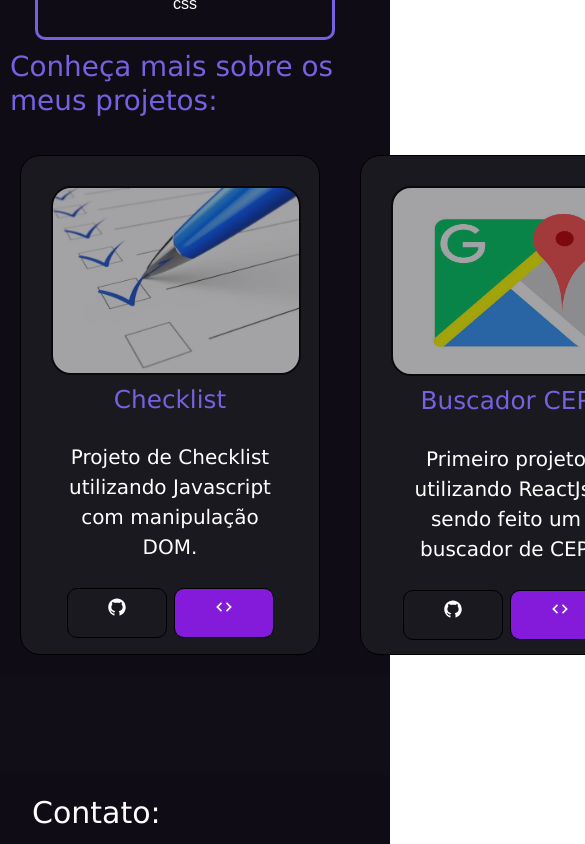
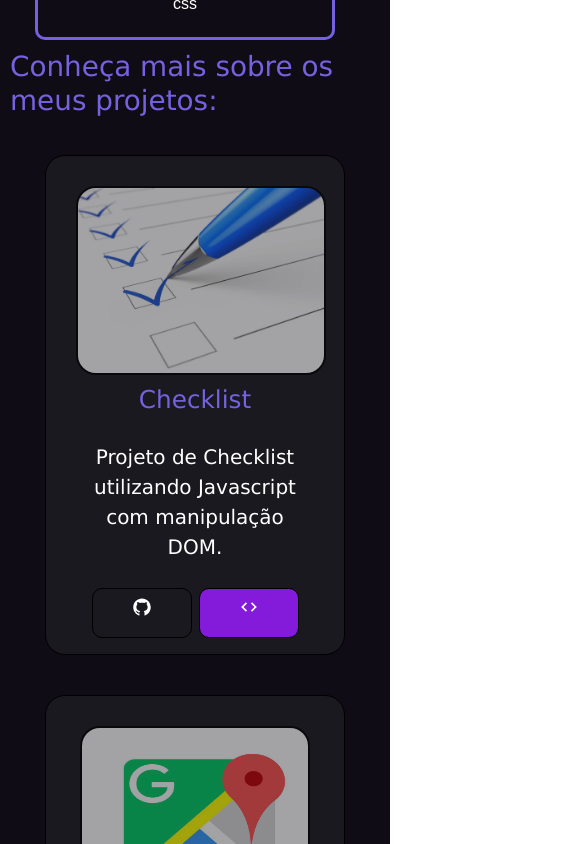
Before and after one commit to Cardwx/PORTEFOLIO-GITHUB-PAGES, a React (Create React App) app: page / in a window 390 px wide. Shown: the part 2500-3344 px from the top of the page, 585 px wide, since content can reach past the window. Built offline with nearby package versions, Linux system fonts and the light colour scheme.

Commit message:
atualização de texto

```diff
--- a/src/componentes/body.js
+++ b/src/componentes/body.js
@@ -61,7 +61,7 @@ function body() {
                     <p className='iconWeb'><CgWebsite/></p>
                     <h1 className='titleWeb'> Web</h1>
                     <p className='textoDiv'>
-                Desenvolvimento de sites utilizando Javascript, HTML, CSS e conhecimento em alguns frameworks como, Reactjs e Bulma css
+                Desenvolvimento de sites utilizando Javascript, HTML, CSS e conhecimento em alguns frameworks como: Reactjs e Bulma css
             </p>
 
                 </div>
--- a/src/componentes/styles.body.css
+++ b/src/componentes/styles.body.css
@@ -47,7 +47,7 @@
 /*Edição das imagens*/
 .projetos{
     display: flex;
-    flex-wrap: nowrap;
+    flex-wrap: wrap;
     justify-content: space-around;
     flex-shrink: 1;
 
@@ -229,3 +229,5 @@
      height: 200px;
      margin: 2px;
 }
+
+                    /*IDENTAÇÃO DE MEDIA QUERY*/
--- a/src/componentes/styles.nav.css
+++ b/src/componentes/styles.nav.css
@@ -36,7 +36,6 @@
     position: relative;
     align-self: center;
     width: 400px;
-
 }
 .minhaFoto{
     display: flex;
@@ -47,8 +46,6 @@
     align-self: center;
     width: 250px;
     position: absolute;
-
-
 }
 /*Aqui vai a minha foto*/
 
@@ -87,3 +84,18 @@
     display: flex;
     flex-direction: row;
 }
+
+
+
+                /*   MEDIA QUERY PARA RESPONSIVIDADE*/
+                /*  muda tamanho da imagem dependendo os pixels da tela do celular */
+
+@media (max-width:650px){
+    .imagem-svg{
+        width: 0;
+    }
+    .imagemLucas{
+
+        width: 0;
+    }
+}
```
